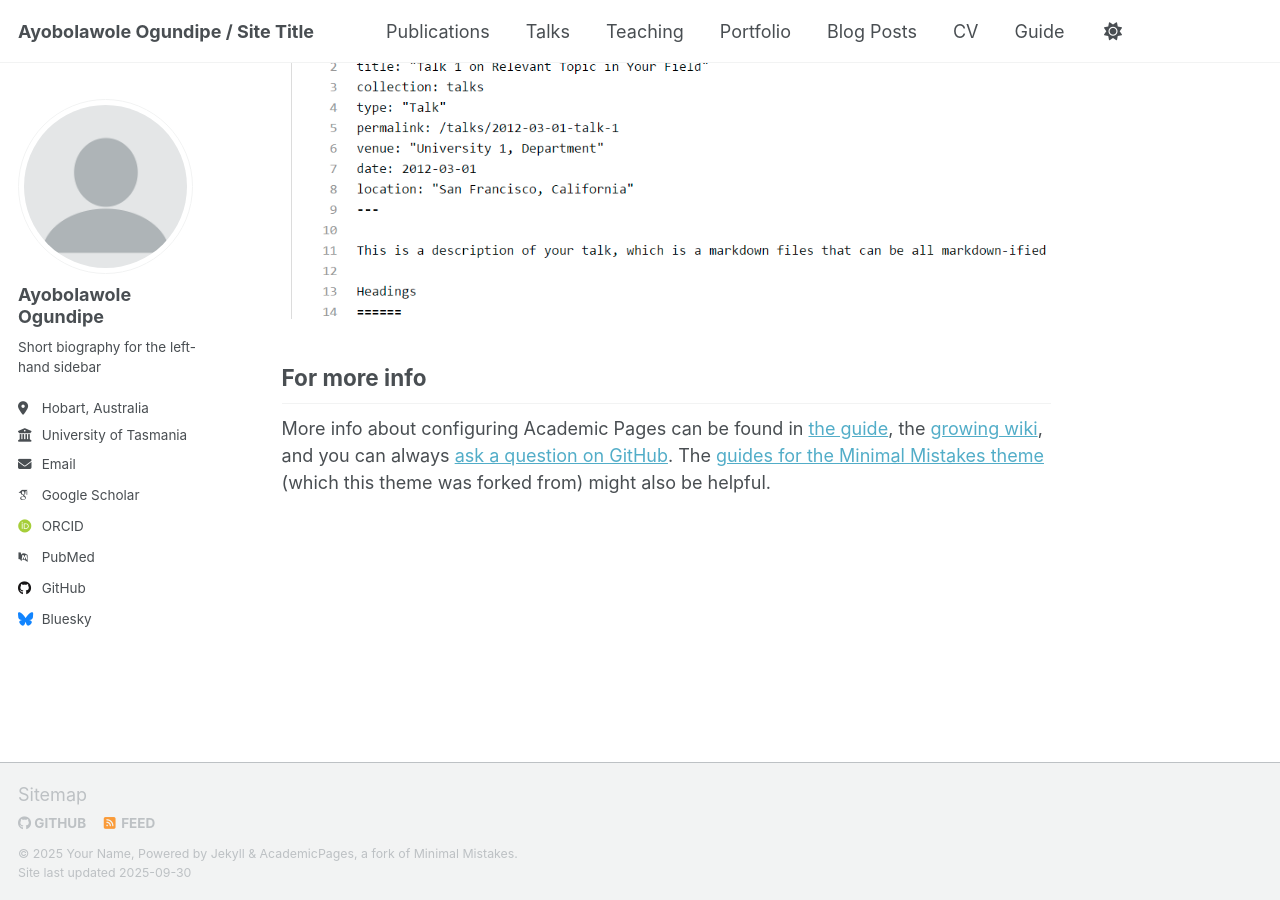
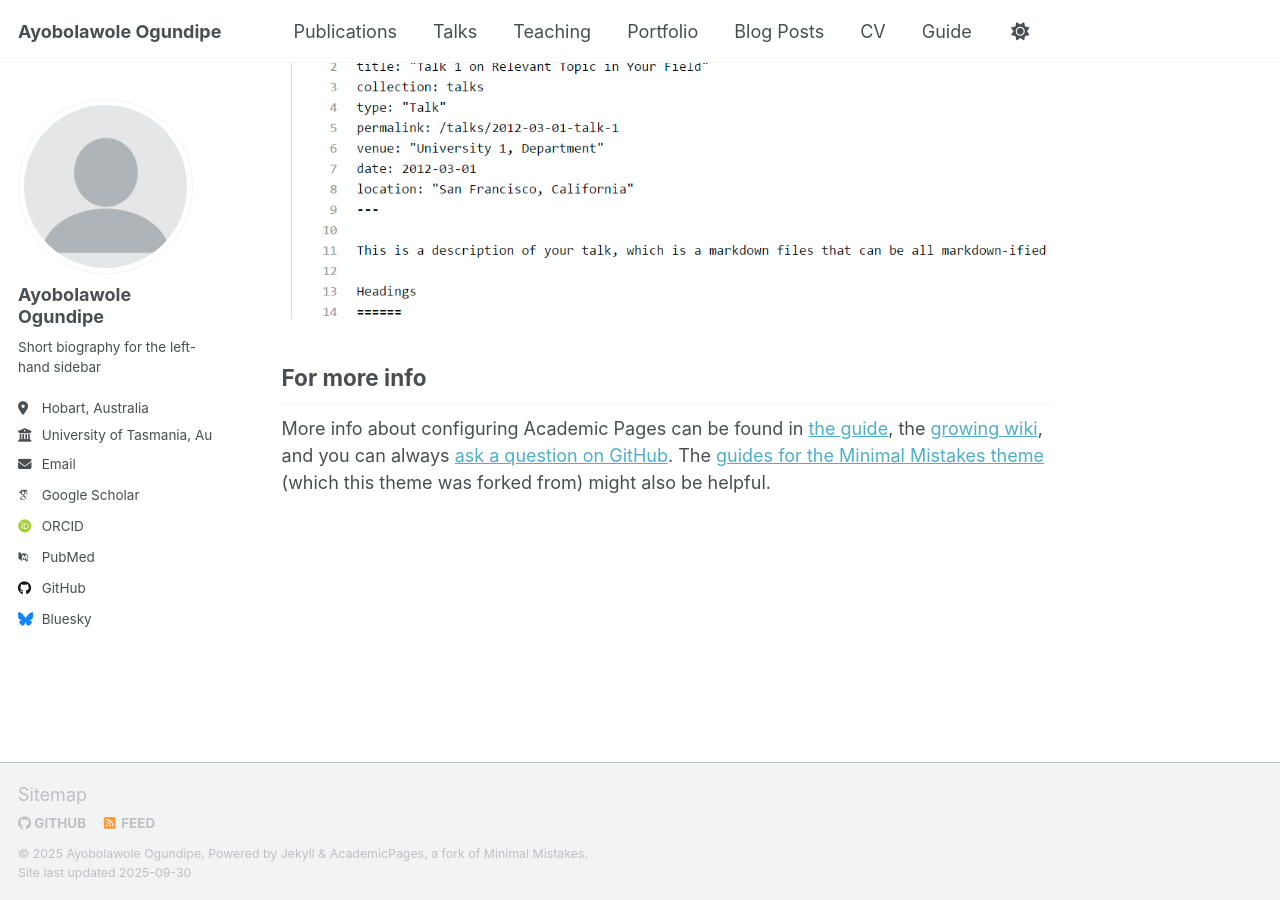
Before and after one commit to ayobolawole/ayobolawole.github.io, a Jekyll site: the page built from _pages/about.md, in a window 1280 px wide and 900 px high, scrolled down 2880 px. Built offline with Jekyll 4.4.1, drawn with Linux system fonts in a browser that asks for light colours; some web fonts are replaced; a script that is not in the unit is left out.

Commit message:
Update _config.yml

```diff
--- a/_config.yml
+++ b/_config.yml
@@ -9,9 +9,9 @@
 # Basic Site Settings
 locale                   : "en- AU"
 site_theme               : "default" # Currently available options are "default", "air"
-title                    : "Ayobolawole Ogundipe / Site Title"
+title                    : "Ayobolawole Ogundipe"
 title_separator          : "-"
-name                     : &name "Your Name"
+name                     : &name "Ayobolawole Ogundipe"
 description              : &description "Your Name's academic portfolio"   # Update this with a general description of your site, this is the default if not overridden by a page
 url                      : https://academicpages.github.io # The base hostname & protocol for your site e.g. "https://[your GitHub username].github.io",
                                                            # or if you already have some other page hosted on Github then use "https://[your GitHub username].github.io/[Your Repo Name]"
@@ -28,17 +28,17 @@ author:
   pronouns         : # example: "she/her"
   bio              : "Short biography for the left-hand sidebar"
   location         : "Hobart, Australia"
-  employer         : "University of Tasmania"
+  employer         : "University of Tasmania, Australia"
   uri              : # URL
   email            : "ayobolawole@gmail.com"
 
   # Academic websites
   academia         : # URL
   arxiv            : # URL - Update with the correct link to your profile
-  googlescholar    : "https://scholar.google.com/citations?user=PS_CX0AAAAAJ"
+  googlescholar    : "https://scholar.google.com/citations?user=YKDe8JoAAAAJ&hl=en"
   inspire-hep      : # URL
   impactstory      : # URL
-  orcid            : "http://orcid.org/yourorcidurl"
+  orcid            : "https://orcid.org/my-orcid?orcid=0000-0001-6862-8732"
   semantic         : # URL
   pubmed           : "https://www.ncbi.nlm.nih.gov/pubmed/?term=john+snow"
   researchgate     : # URL
```
